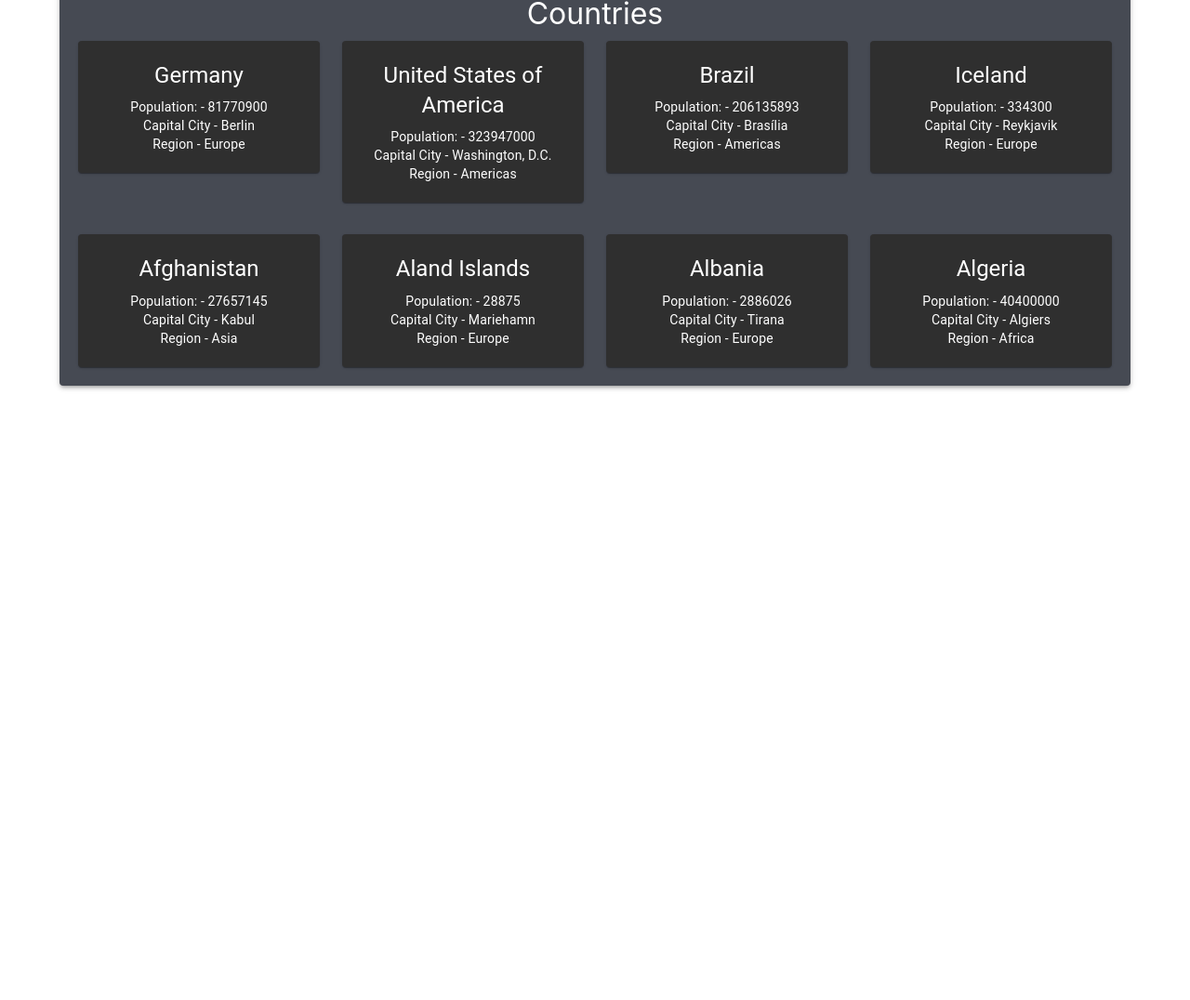
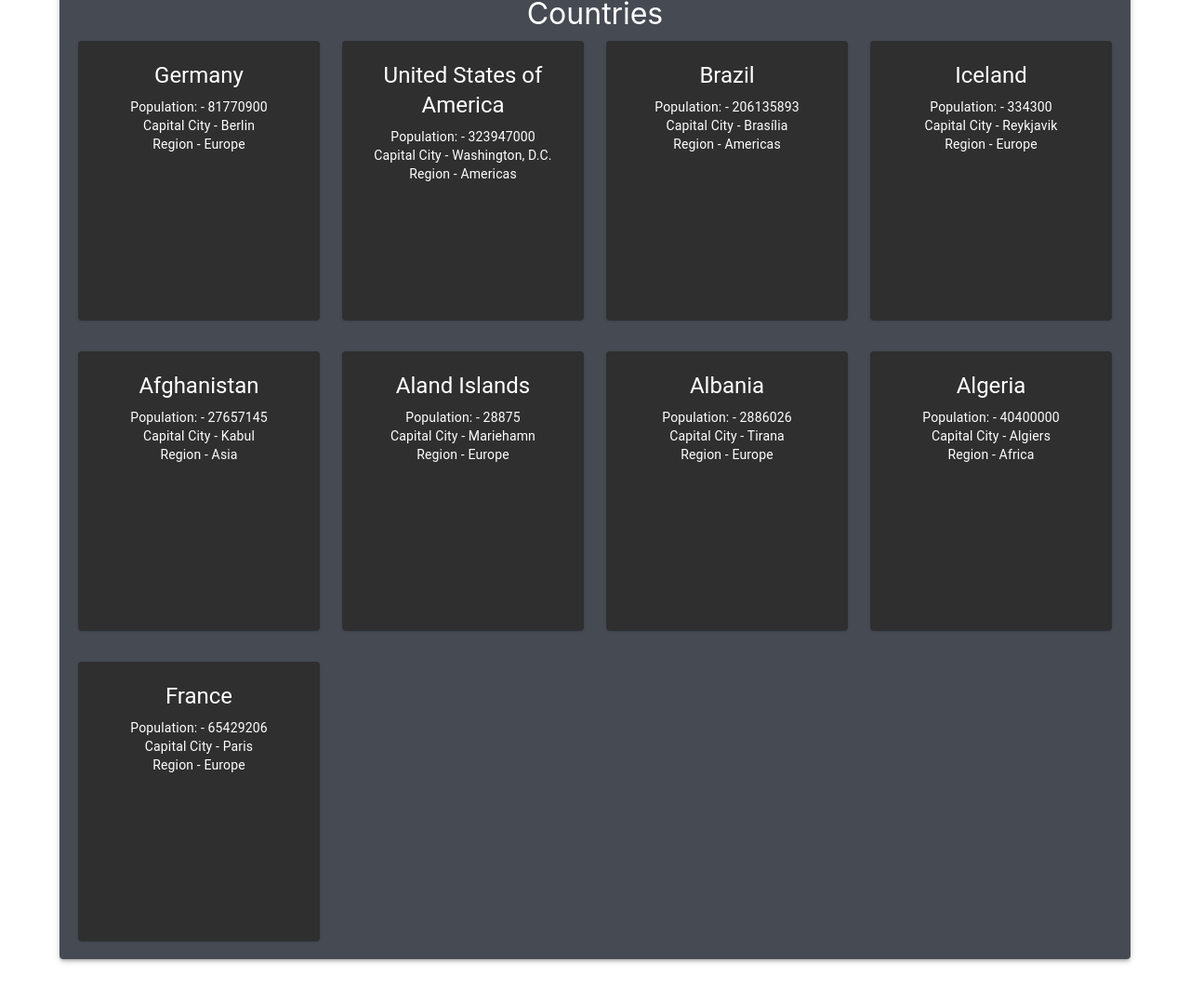
Before and after one commit to MK-Codecademy/Rest-Countries-API, a React app: page / in a window 1280 px wide. Shown: the part 716-1792 px from the top of the page at 93% size. Before the commit the page ends 1195 px from the top, so only its background shows below. Built offline with nearby package versions, Linux system fonts and the light colour scheme.

Commit message:
Added more test data

```diff
--- a/src/Components/CountryCard/CountryCard.module.css
+++ b/src/Components/CountryCard/CountryCard.module.css
@@ -6,6 +6,7 @@
     width: 100%;
     background-color: rgb(47, 47, 47)!important;
     color: white!important;
+    height: 300px;
     /* margin-left:20px;
     margin-right:10px;
     margin-bottom: 30px; */
--- a/src/test-data.js
+++ b/src/test-data.js
@@ -47,6 +47,12 @@ const testCountries = [
     region: "Africa",
     capital: "Algiers"
   },
+  {
+    country: "France",
+    population:65429206,
+    region: 'Europe',
+    capital: "Paris"
+  }
 ];
 
 export { testCountries };
```
